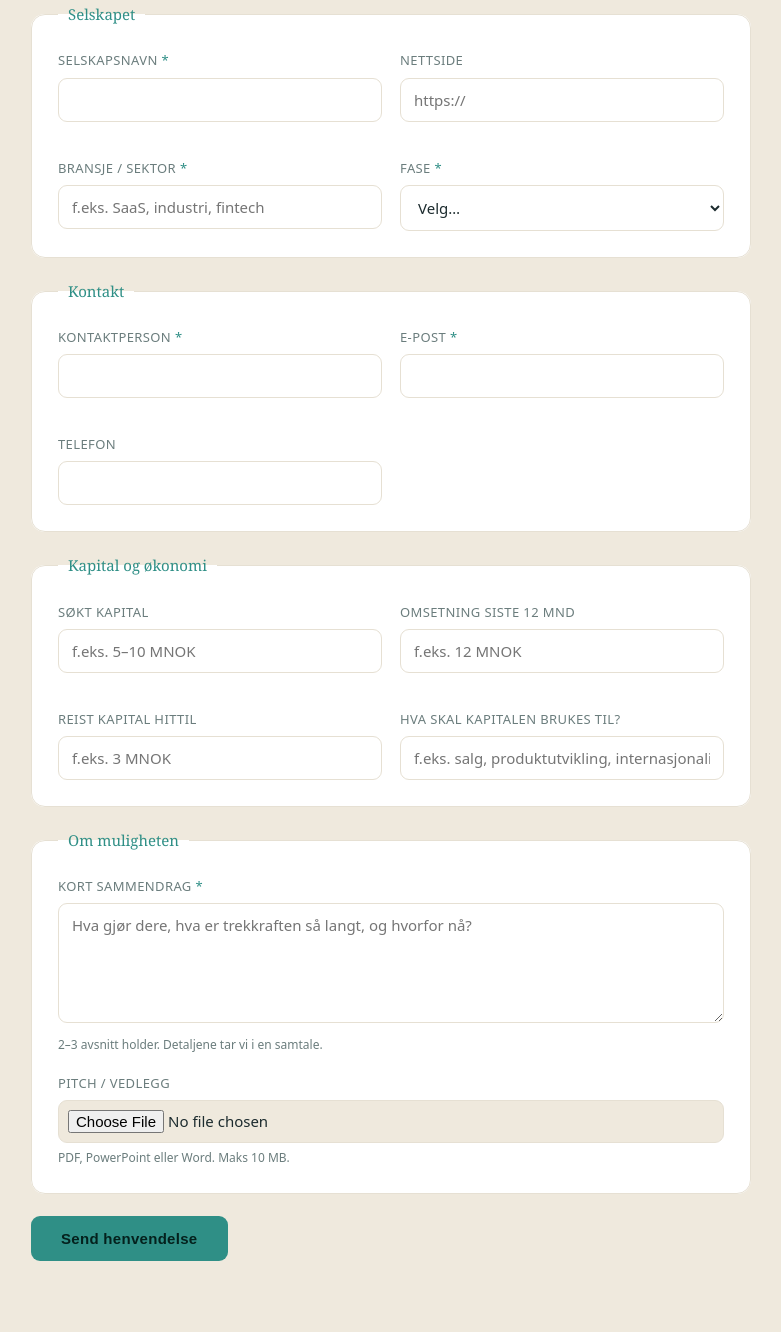
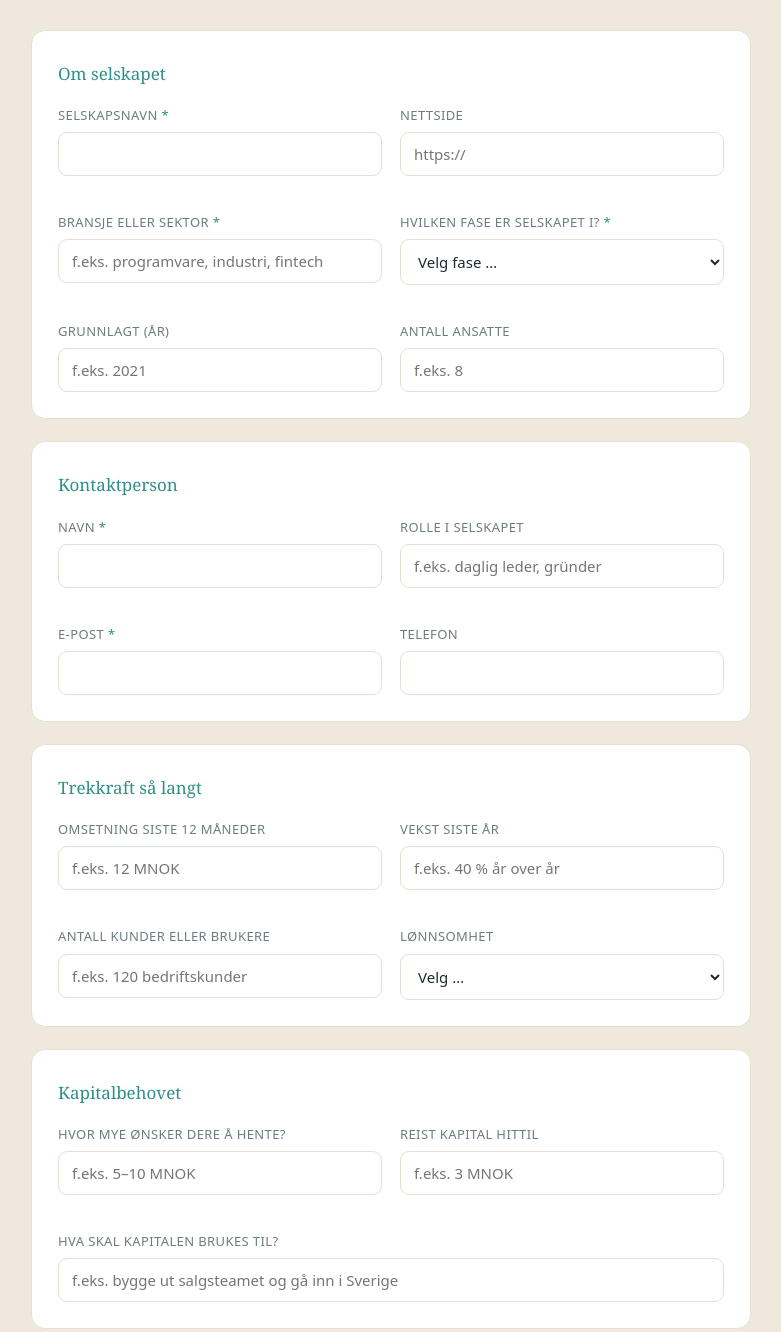
Before and after one commit to geirelstad-create/quad-site, a website: page public/sok-kapital.html in a window 1280 px wide. Shown: the part 342-1674 px from the top of the page, without its empty margins (249-1030 px from the left). Drawn offline with Linux system fonts and the light colour scheme.

Commit message:
Add files via upload

```diff
--- a/public/sok-kapital.html
+++ b/public/sok-kapital.html
@@ -4,7 +4,7 @@
 <meta charset="utf-8" />
 <meta name="viewport" content="width=device-width, initial-scale=1" />
 <title>Søk kapital — Quad AS</title>
-<meta name="description" content="Søker selskapet ditt en kapitalpartner? Send en henvendelse til Quad AS." />
+<meta name="description" content="Søker selskapet ditt en kapitalpartner? Presenter selskapet for Quad AS." />
 <link rel="stylesheet" href="/stil.css" />
 <style>
   .skjema-intro { max-width: 720px; margin: 0 auto; padding: 64px 0 8px; text-align: center; }
@@ -12,15 +12,15 @@
     font-family: ui-serif, Georgia, serif; font-weight: 500;
     font-size: clamp(30px, 4vw, 44px); letter-spacing: -0.02em; margin: 0 0 16px;
   }
-  .skjema-intro p { color: var(--dempet); font-size: 17px; margin: 0 auto; max-width: 56ch; }
+  .skjema-intro p { color: var(--dempet); font-size: 17px; margin: 0 auto; max-width: 58ch; }
   .skjemaboks { max-width: 720px; margin: 0 auto; padding: 28px 0 90px; }
-  fieldset {
+  .seksjon {
     border: 1px solid var(--linje); border-radius: 14px;
-    padding: 24px 26px 8px; margin: 0 0 22px; background: var(--kort);
+    padding: 8px 26px 8px; margin: 0 0 22px; background: var(--kort);
   }
-  legend {
-    font-family: ui-serif, Georgia, serif; font-size: 15px; font-weight: 500;
-    padding: 0 10px; color: var(--teal);
+  .seksjon > h2 {
+    font-family: ui-serif, Georgia, serif; font-size: 17px; font-weight: 500;
+    color: var(--teal); margin: 22px 0 18px; padding: 0; border: 0;
   }
   .rad { display: grid; grid-template-columns: 1fr 1fr; gap: 18px; }
   .felt { margin-bottom: 18px; }
@@ -73,13 +73,13 @@
   <main>
     <section class="skjema-intro">
       <h1>Søker dere en kapitalpartner?</h1>
-      <p>Quad AS investerer vekstkapital i gründerledede selskaper med velprøvde produkter og kommersiell fremdrift. Fortell oss om selskapet, så tar vi kontakt dersom det er aktuelt.</p>
+      <p>Quad AS investerer vekstkapital i gründerledede selskaper med velprøvde produkter og kommersiell fremdrift. Vil du presentere selskapet ditt? Fyll ut skjemaet under — vi leser alle henvendelser og tar kontakt dersom dette ser ut til å passe oss.</p>
     </section>
 
     <section class="skjemaboks">
       <form id="pitchskjema">
-        <fieldset>
-          <legend>Selskapet</legend>
+        <div class="seksjon">
+          <h2>Om selskapet</h2>
           <div class="rad">
             <div class="felt">
               <label for="selskap">Selskapsnavn <span class="pakrevd">*</span></label>
@@ -90,28 +90,40 @@
               <input id="nettside" name="nettside" placeholder="https://" />
             </div>
             <div class="felt">
-              <label for="bransje">Bransje / sektor <span class="pakrevd">*</span></label>
-              <input id="bransje" name="bransje" required placeholder="f.eks. SaaS, industri, fintech" />
+              <label for="bransje">Bransje eller sektor <span class="pakrevd">*</span></label>
+              <input id="bransje" name="bransje" required placeholder="f.eks. programvare, industri, fintech" />
             </div>
             <div class="felt">
-              <label for="stadie">Fase <span class="pakrevd">*</span></label>
+              <label for="stadie">Hvilken fase er selskapet i? <span class="pakrevd">*</span></label>
               <select id="stadie" name="stadie" required>
-                <option value="">Velg…</option>
-                <option>Tidlig inntekt</option>
-                <option>Vekst</option>
-                <option>Etablert / lønnsom</option>
+                <option value="">Velg fase …</option>
+                <option>Tidlig kommersialisering (de første kundene)</option>
+                <option>Vekst (skalerer salget)</option>
+                <option>Etablert og lønnsomt</option>
                 <option>Annet</option>
               </select>
             </div>
+            <div class="felt">
+              <label for="grunnlagt">Grunnlagt (år)</label>
+              <input id="grunnlagt" name="grunnlagt" inputmode="numeric" placeholder="f.eks. 2021" />
+            </div>
+            <div class="felt">
+              <label for="ansatte">Antall ansatte</label>
+              <input id="ansatte" name="ansatte" inputmode="numeric" placeholder="f.eks. 8" />
+            </div>
           </div>
-        </fieldset>
+        </div>
 
-        <fieldset>
-          <legend>Kontakt</legend>
+        <div class="seksjon">
+          <h2>Kontaktperson</h2>
           <div class="rad">
             <div class="felt">
-              <label for="kontaktperson">Kontaktperson <span class="pakrevd">*</span></label>
+              <label for="kontaktperson">Navn <span class="pakrevd">*</span></label>
               <input id="kontaktperson" name="kontaktperson" required autocomplete="name" />
+            </div>
+            <div class="felt">
+              <label for="rolle">Rolle i selskapet</label>
+              <input id="rolle" name="rolle" placeholder="f.eks. daglig leder, gründer" />
             </div>
             <div class="felt">
               <label for="epost">E-post <span class="pakrevd">*</span></label>
@@ -122,43 +134,70 @@
               <input id="telefon" name="telefon" autocomplete="tel" />
             </div>
           </div>
-        </fieldset>
+        </div>
 
-        <fieldset>
-          <legend>Kapital og økonomi</legend>
+        <div class="seksjon">
+          <h2>Trekkraft så langt</h2>
           <div class="rad">
             <div class="felt">
-              <label for="sokt_belop">Søkt kapital</label>
-              <input id="sokt_belop" name="sokt_belop" placeholder="f.eks. 5–10 MNOK" />
+              <label for="omsetning">Omsetning siste 12 måneder</label>
+              <input id="omsetning" name="omsetning" placeholder="f.eks. 12 MNOK" />
             </div>
             <div class="felt">
-              <label for="omsetning">Omsetning siste 12 mnd</label>
-              <input id="omsetning" name="omsetning" placeholder="f.eks. 12 MNOK" />
+              <label for="vekst">Vekst siste år</label>
+              <input id="vekst" name="vekst" placeholder="f.eks. 40 % år over år" />
+            </div>
+            <div class="felt">
+              <label for="kunder">Antall kunder eller brukere</label>
+              <input id="kunder" name="kunder" placeholder="f.eks. 120 bedriftskunder" />
+            </div>
+            <div class="felt">
+              <label for="lonnsomhet">Lønnsomhet</label>
+              <select id="lonnsomhet" name="lonnsomhet">
+                <option value="">Velg …</option>
+                <option>Lønnsomt</option>
+                <option>I balanse</option>
+                <option>Investerer i vekst (negativt resultat)</option>
+              </select>
+            </div>
+          </div>
+        </div>
+
+        <div class="seksjon">
+          <h2>Kapitalbehovet</h2>
+          <div class="rad">
+            <div class="felt">
+              <label for="sokt_belop">Hvor mye ønsker dere å hente?</label>
+              <input id="sokt_belop" name="sokt_belop" placeholder="f.eks. 5–10 MNOK" />
             </div>
             <div class="felt">
               <label for="finansiering_hittil">Reist kapital hittil</label>
               <input id="finansiering_hittil" name="finansiering_hittil" placeholder="f.eks. 3 MNOK" />
             </div>
-            <div class="felt">
+            <div class="felt full">
               <label for="bruk_av_kapital">Hva skal kapitalen brukes til?</label>
-              <input id="bruk_av_kapital" name="bruk_av_kapital" placeholder="f.eks. salg, produktutvikling, internasjonalisering" />
+              <input id="bruk_av_kapital" name="bruk_av_kapital" placeholder="f.eks. bygge ut salgsteamet og gå inn i Sverige" />
             </div>
           </div>
-        </fieldset>
+        </div>
 
-        <fieldset>
-          <legend>Om muligheten</legend>
+        <div class="seksjon">
+          <h2>Team og mulighet</h2>
           <div class="felt full">
-            <label for="sammendrag">Kort sammendrag <span class="pakrevd">*</span></label>
-            <textarea id="sammendrag" name="sammendrag" required placeholder="Hva gjør dere, hva er trekkraften så langt, og hvorfor nå?"></textarea>
-            <p class="hjelp">2–3 avsnitt holder. Detaljene tar vi i en samtale.</p>
+            <label for="team">Kort om teamet</label>
+            <textarea id="team" name="team" style="min-height:90px" placeholder="Hvem står bak, og hva gjør dere godt rustet til å lykkes?"></textarea>
+          </div>
+          <div class="felt full">
+            <label for="sammendrag">Sammendrag av muligheten <span class="pakrevd">*</span></label>
+            <textarea id="sammendrag" name="sammendrag" required placeholder="Hva løser dere, for hvem, og hvorfor er dette riktig tidspunkt å investere?"></textarea>
+            <p class="hjelp">Noen avsnitt holder. Detaljene tar vi i en samtale.</p>
           </div>
           <div class="felt full fil">
-            <label for="vedlegg">Pitch / vedlegg</label>
+            <label for="vedlegg">Pitch deck eller vedlegg</label>
             <input id="vedlegg" name="vedlegg" type="file" accept=".pdf,.ppt,.pptx,.doc,.docx" />
             <p class="hjelp">PDF, PowerPoint eller Word. Maks 10 MB.</p>
           </div>
-        </fieldset>
+        </div>
 
         <button class="send" type="submit">Send henvendelse</button>
         <p id="status" class="status" role="status"></p>
@@ -177,20 +216,14 @@
     const skjema = document.getElementById("pitchskjema");
     const status = document.getElementById("status");
     const knapp = skjema.querySelector("button");
-
     skjema.addEventListener("submit", async (e) => {
       e.preventDefault();
-      status.className = "status";
-      status.textContent = "";
-      knapp.disabled = true;
-      knapp.textContent = "Sender…";
+      status.className = "status"; status.textContent = "";
+      knapp.disabled = true; knapp.textContent = "Sender …";
       try {
         const data = new FormData(skjema);
         const r = await fetch("/api/pitch", { method: "POST", body: data });
-        if (!r.ok) {
-          const j = await r.json().catch(() => ({}));
-          throw new Error(j.feil || "Noe gikk galt");
-        }
+        if (!r.ok) { const j = await r.json().catch(() => ({})); throw new Error(j.feil || "Noe gikk galt"); }
         skjema.reset();
         status.className = "status ok";
         status.textContent = "Takk! Henvendelsen er sendt. Du får en bekreftelse på e-post.";
@@ -198,8 +231,7 @@
         status.className = "status feil";
         status.textContent = err.message + " Du kan også skrive direkte til invest@quad.no.";
       } finally {
-        knapp.disabled = false;
-        knapp.textContent = "Send henvendelse";
+        knapp.disabled = false; knapp.textContent = "Send henvendelse";
       }
     });
   </script>
```
